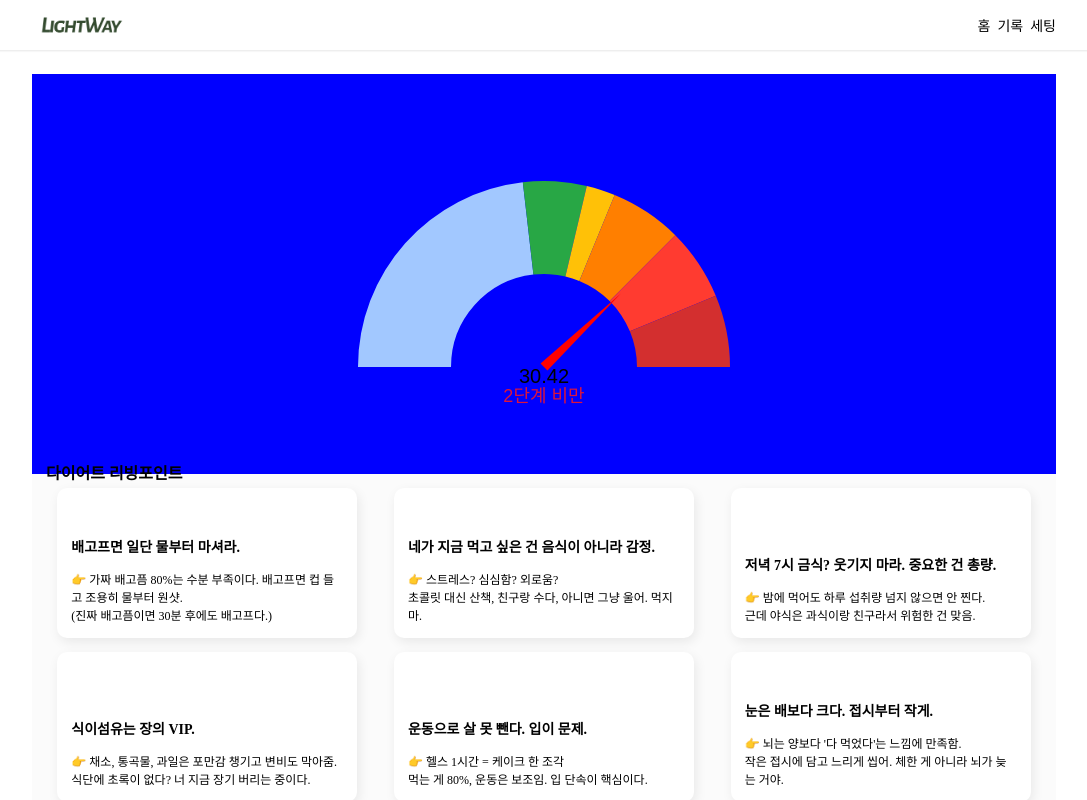
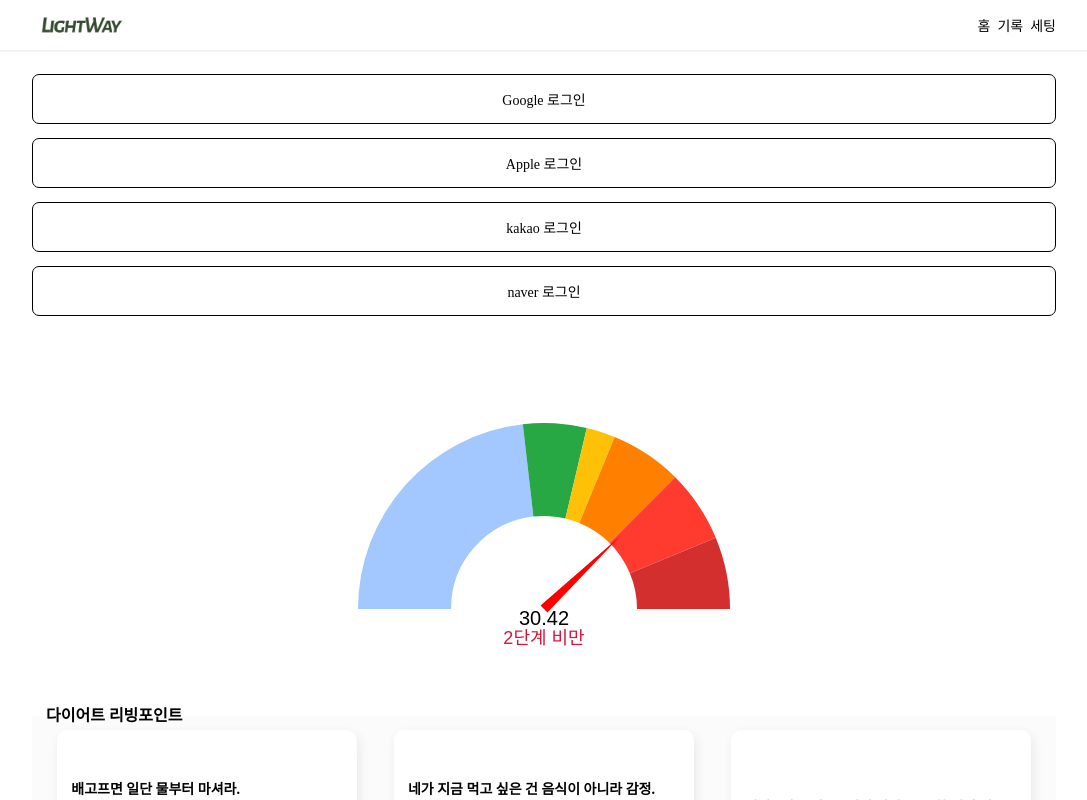
Before and after one commit to HJ-dp/LightWay, a React (Vite) app: page / in a window 1280 px wide. Shown: the top 800 px of the page, without its empty margins (96-1183 px from the left). Built offline with nearby package versions, Linux system fonts and the light colour scheme; no server answers; a web font is replaced by a local one.

Commit message:
feat: 소셜로그인 버튼

```diff
--- /dev/null
+++ b/src/auth/social/apple.js
@@ -0,0 +1,8 @@
+import { OAuthProvider, signInWithPopup } from "firebase/auth";
+import { auth } from "../../firebase";
+
+export const signInWithApple = async () => {
+  const provider = new OAuthProvider("apple.com");
+  const result = await signInWithPopup(auth, provider);
+  return result.user;
+};
--- /dev/null
+++ b/src/auth/social/google.js
@@ -0,0 +1,13 @@
+import { GoogleAuthProvider, signInWithPopup } from "firebase/auth";
+import { auth } from "../../firebase";
+
+export const signInWithGoogle = async () => {
+  try {
+    const provider = new GoogleAuthProvider();
+    const result = await signInWithPopup(auth, provider);
+    console.log("✅ Google 로그인 성공:", result.user);
+    return result.user;
+  } catch (error) {
+    console.error("❌ Google 로그인 실패:", error);
+  }
+};
--- /dev/null
+++ b/src/auth/social/kakao.js
@@ -0,0 +1,46 @@
+import { signInWithCustomToken } from "firebase/auth";
+import { auth } from "../../firebase";
+
+const loadKakaoScript = () => {
+  return new Promise((resolve, reject) => {
+    if (window.Kakao) return resolve(window.Kakao);
+
+    const script = document.createElement("script");
+    script.src = "https://developers.kakao.com/sdk/js/kakao.js";
+    script.onload = () => resolve(window.Kakao);
+    script.onerror = reject;
+    document.head.appendChild(script);
+  });
+};
+
+export const signInWithKakao = async () => {
+  const Kakao = await loadKakaoScript();
+
+  if (!Kakao.isInitialized()) {
+    Kakao.init(import.meta.env.VITE_KAKAO_JS_KEY);
+  }
+
+  return new Promise((resolve, reject) => {
+    window.Kakao.Auth.login({
+      scope: "profile_nickname",
+      success: async function (authObj) {
+        try {
+          const res = await fetch("/api/auth/kakao", {
+            method: "POST",
+            headers: { "Content-Type": "application/json" },
+            body: JSON.stringify({ token: authObj.access_token }),
+          });
+
+          const { firebaseToken } = await res.json();
+          const result = await signInWithCustomToken(auth, firebaseToken);
+          resolve(result.user);
+        } catch (error) {
+          reject(error);
+        }
+      },
+      fail: function (err) {
+        reject(err);
+      },
+    });
+  });
+};
--- /dev/null
+++ b/src/auth/social/naver.js
@@ -0,0 +1,16 @@
+import { signInWithCustomToken } from "firebase/auth";
+import { auth } from "../../firebase";
+
+export const signInWithNaver = async () => {
+  const kakaoToken = await window.Kakao.Auth.login(); // 예시, 실제 SDK 호출 방식 다름
+
+  const res = await fetch("/api/auth/kakao", {
+    method: "POST",
+    body: JSON.stringify({ token: kakaoToken }),
+    headers: { "Content-Type": "application/json" },
+  });
+
+  const { firebaseToken } = await res.json();
+  const result = await signInWithCustomToken(auth, firebaseToken);
+  return result.user;
+};
--- /dev/null
+++ b/src/auth/useSocialLogin.js
@@ -0,0 +1,13 @@
+import { signInWithGoogle } from "./social/google";
+import { signInWithApple } from "./social/apple";
+import { signInWithKakao } from "./social/kakao";
+import { signInWithNaver } from "./social/naver";
+
+export const useSocialLogin = () => {
+  return {
+    google: signInWithGoogle,
+    apple: signInWithApple,
+    kakao: signInWithKakao,
+    naver: signInWithNaver,
+  };
+};
--- a/src/components/features/BMICalculator.jsx
+++ b/src/components/features/BMICalculator.jsx
@@ -162,5 +162,4 @@ const BMIContainer = styled.section`
   display: flex;
   justify-content: center;
   padding: 1rem;
-  background-color: blue;
 `;
--- /dev/null
+++ b/src/components/features/SocialLoginBtn.jsx
@@ -0,0 +1,34 @@
+import styled from "@emotion/styled";
+import { useSocialLogin } from "../../auth/useSocialLogin";
+
+const SocialLoginButtons = () => {
+  const { google, apple, kakao, naver } = useSocialLogin();
+
+  return (
+    <SLoginContainer>
+      <button onClick={google}>Google 로그인</button>
+      <button onClick={apple}>Apple 로그인</button>
+      <button onClick={kakao}>kakao 로그인</button>
+      <button onClick={naver}>naver 로그인</button>
+    </SLoginContainer>
+  );
+};
+
+export default SocialLoginButtons;
+
+const SLoginContainer = styled.div`
+  display: flex;
+  flex-direction: column;
+  gap: 1rem;
+  justify-content: center;
+  align-items: center;
+
+  & > button {
+    box-sizing: border-box;
+    width: 100%;
+    text-align: center;
+    padding: 1rem;
+    border-radius: 0.5rem;
+    border: 1px solid black;
+  }
+`;
--- a/src/components/pages/MainPage.jsx
+++ b/src/components/pages/MainPage.jsx
@@ -2,11 +2,13 @@ import styled from "@emotion/styled";
 
 import BMICalculator from "../features/BMICalculator";
 import LivingPoint from "../features/LivingPoint";
+import SocialLoginButtons from "../features/SocialLoginBtn";
 import { WrapperStyle } from "../styles/GlobalStyles";
 
 function MainPage() {
   return (
     <SSectionWrapper>
+      <SocialLoginButtons />
       <BMICalculator />
       <LivingPoint />
     </SSectionWrapper>
```
